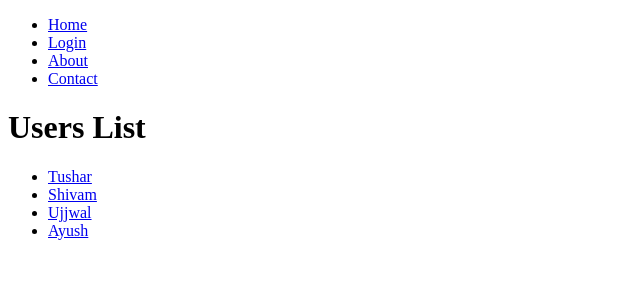
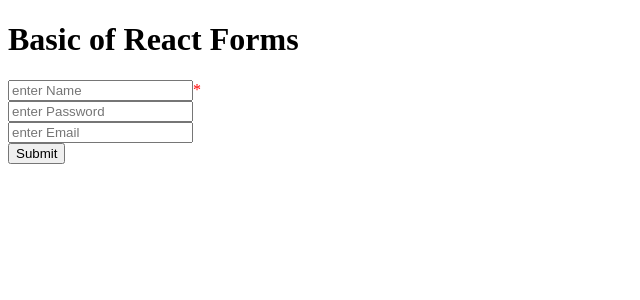
Before and after one commit to tusharrajput001/angular-tut, an Angular app: page / in a window 1280 px wide. Shown: the top 300 px of the page, without its empty margins (0-640 px from the left). Built offline with nearby package versions, Linux system fonts and the light colour scheme.

Commit message:
Reactive Forms

```diff
--- a/src/app/app.component.html
+++ b/src/app/app.component.html
@@ -140,7 +140,24 @@
 <ng-template #elseBlock>
   <a href="">Login</a>
 </ng-template> -->
-
+<!--
 <app-header></app-header>
 
-<router-outlet />
+<router-outlet /> -->
+
+<h1>Basic of React Forms</h1>
+<form [formGroup]="profileForm" (ngSubmit)="onSubmit()">
+  <input type="text" placeholder="enter Name" formControlName="name" />
+  <span *ngIf="name?.hasError('required')" style="color: red">*</span>
+  <span
+    *ngIf="name?.invalid && (name?.dirty || name?.touched)"
+    style="color: red"
+    >Please enter username</span
+  >
+  <br />
+  <input type="text" placeholder="enter Password" formControlName="password" />
+  <br />
+  <input type="text" placeholder="enter Email" formControlName="email" />
+  <br />
+  <button>Submit</button>
+</form>
--- a/src/app/app.component.ts
+++ b/src/app/app.component.ts
@@ -1,4 +1,4 @@
-import { Component} from '@angular/core';
+import { Component } from '@angular/core';
 // import { Login } from './login/login';
 // import { Signup } from './signup/signup';
 // import { ProfileComponent } from './profile/profile.component';
@@ -6,14 +6,47 @@ import { Component} from '@angular/core';
 // import { NgFor, NgIf } from '@angular/common';
 import { RouterOutlet } from '@angular/router';
 import { Header } from './header/header';
+import { FormControl, FormGroup, ReactiveFormsModule, Validators } from '@angular/forms';
+import { NgIf } from '@angular/common';
 
 @Component({
   selector: 'app-root',
-  imports: [RouterOutlet, Header],
+  imports: [RouterOutlet, Header, ReactiveFormsModule, NgIf],
   templateUrl: './app.component.html',
   styleUrl: './app.component.css',
 })
 export class AppComponent {
+
+  profileForm = new FormGroup({
+    name: new FormControl('',[Validators.required]),
+    password: new FormControl('',[Validators.required,Validators.minLength(5)]),
+    email: new FormControl('',[Validators.required, Validators.maxLength(50)]),
+  });
+
+  onSubmit() {
+    console.log(this.profileForm.value);
+  }
+
+  get name(){
+    return this.profileForm.get('name');
+  }
+
+    get email(){
+    return this.profileForm.get('email');
+  }
+
+
+    get password(){
+    return this.profileForm.get('password');
+  }
+
+  // name = new FormControl();
+  // password = new FormControl();
+
+  // displayValue(){
+  //   console.log(this.name.value, this.password.value);
+  // }
+
   // login = false;
   // show = true;
   // bgColor = "red";
```
